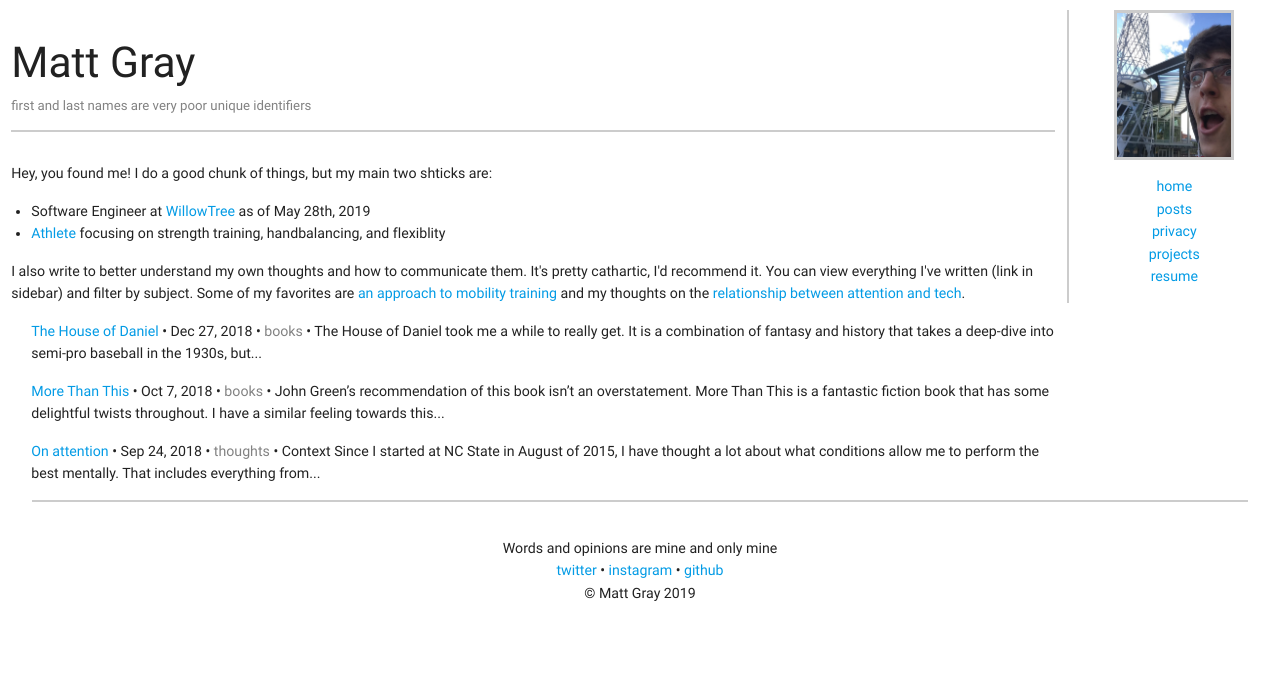
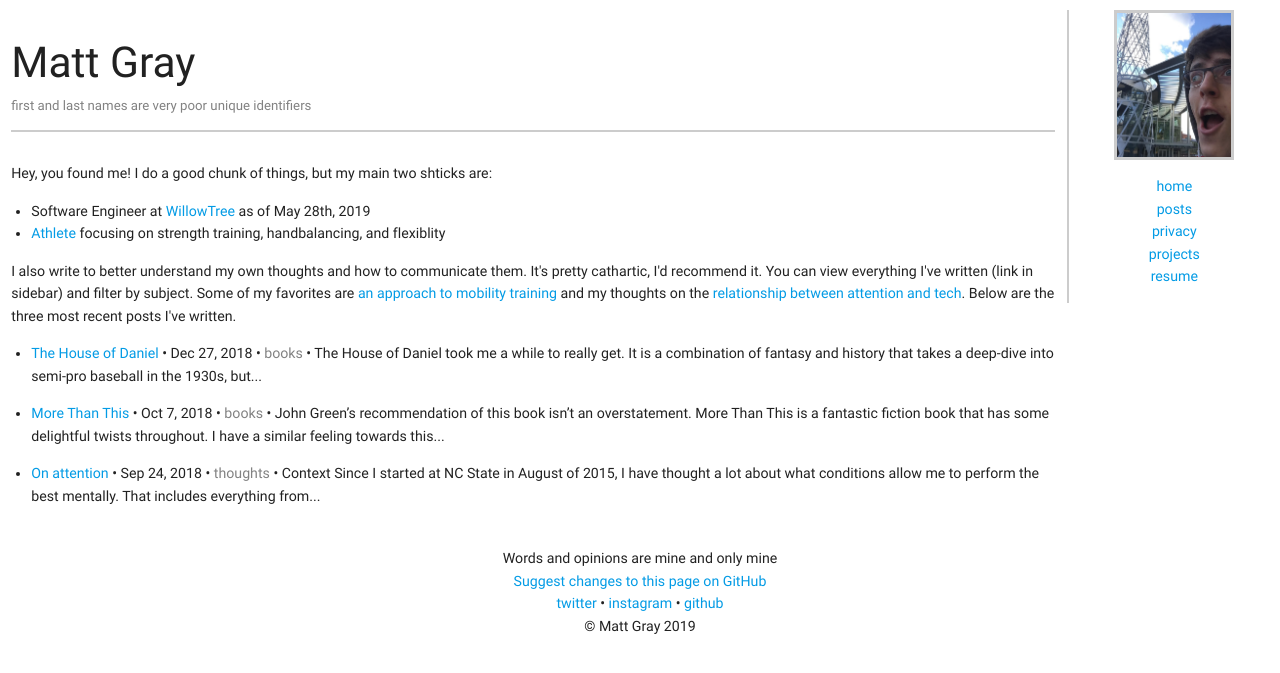
Before and after one commit to grysvn/blog-source, a Jekyll site: the page built from index.html, in a window 1280 px wide. Shown: the top 673 px of the page. Built offline with Jekyll 4.4.1, drawn with Linux system fonts in a browser that asks for light colours.

Commit message:
Site updates.

```diff
--- a/_includes/footer.html
+++ b/_includes/footer.html
@@ -1,5 +1,6 @@
 <footer class="site-footer">
   <p>Words and opinions are mine and only mine</br>
+    <a href="https://github.com/grysvn/grayma.github.io/blob/master{{ page.url }}">Suggest changes to this page on GitHub</a></br>
      <a href="https://twitter.com/grysvn">twitter</a> &#8226;
      <a href="https://www.instagram.com/grysvn/">instagram</a> &#8226;
      <a href="https://github.com/grysvn">github</a></br>
--- a/_layouts/default.html
+++ b/_layouts/default.html
@@ -25,7 +25,6 @@
 					</ul>
 				</div>
 			</div>
-		<hr/>
 		</div>
 		{% include footer.html %}
 	</body>
--- a/css/main.css
+++ b/css/main.css
@@ -173,8 +173,7 @@ img {
 }
 
 .post-list {
-    margin-left: 0px;
-    list-style: none;
+    margin-bottom: 20px;
 }
 
 .post-meta {
@@ -295,6 +294,7 @@ ul {
 
    body {
     font-size: 100%;
+    margin-bottom: 0px;
   }
 
   body, caption, th, td, input, textarea, select, option, legend, fieldset, h1, h2, h3, h4, h5, h6 {
--- a/index.html
+++ b/index.html
@@ -16,11 +16,11 @@ permalink: index.html
     <li><a href="https://instagram.com/grays.area">Athlete</a> focusing on strength training, handbalancing, and flexiblity</li>
   </ul>
   <p>
-    I also write to better understand my own thoughts and how to communicate them. It's pretty cathartic, I'd recommend it. You can view everything I've written (link in sidebar) and filter by subject. Some of my favorites are <a href="/fitness/2018/05/20/an-approach-to-mobility.html">an approach to mobility training</a> and my thoughts on the <a href="/thoughts/2018/09/24/on-attention.html">relationship between attention and tech</a>.
+    I also write to better understand my own thoughts and how to communicate them. It's pretty cathartic, I'd recommend it. You can view everything I've written (link in sidebar) and filter by subject. Some of my favorites are <a href="/fitness/2018/05/20/an-approach-to-mobility.html">an approach to mobility training</a> and my thoughts on the <a href="/thoughts/2018/09/24/on-attention.html">relationship between attention and tech</a>. Below are the three most recent posts I've written.
   </p>
-  <ul>
+  <ul class="post-list">
   {% for post in site.posts limit:3 %}
-    <li class="post-list">
+    <li>
       <p>
         <a href="{{ post.url | prepend: site.baseurl }}">{{ post.title }}</a> •
         {{ post.date | date: "%b %-d, %Y" }} •
```
